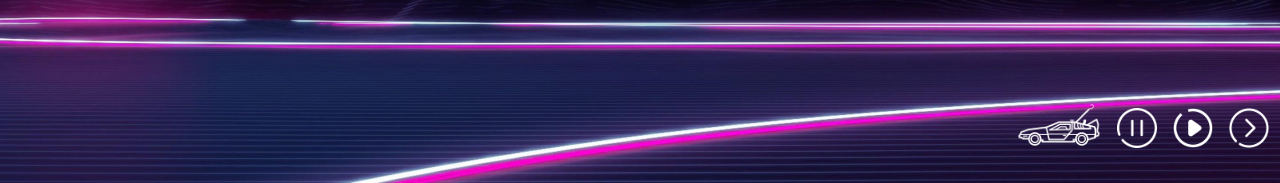
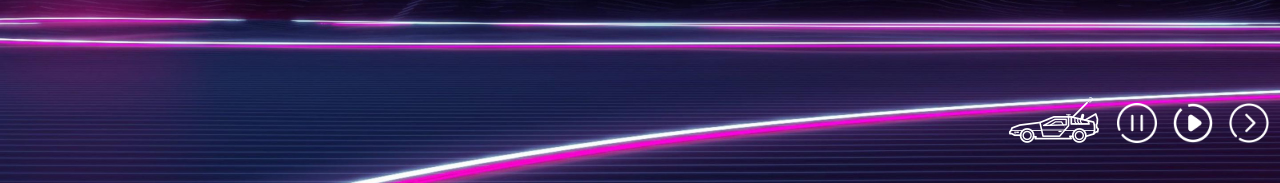
Before and after one commit to gza-ivalua/ivScrum, a PHP site: page /index.html in a window 1280 px wide. Shown: the part 617-800 px from the top of the page. Run offline with PHP 8.4, Linux system fonts and the light colour scheme; some libraries are stand-ins or nearby versions; some web fonts are replaced.

Commit message:
cauchy branch status

```diff
--- a/choice.css
+++ b/choice.css
@@ -309,6 +309,6 @@ input{
     color: white;
 }
 #cauchyStatusImg {
-    width: 55px;
-    height: 55px;
+    width: 100px;
+    height: 100px;
 }
--- a/choice.js
+++ b/choice.js
@@ -594,7 +594,7 @@ const initCauchyStatus = () => {
         if (s === true){
             icon = 'opened'
         }
-        img.setAttribute('src', `assets/icons/${icon}.png`);
+        img.setAttribute('src', `assets/icons/delorean-${icon}.png`);
         img.classList.remove('hidden')
     })
 }
--- a/index.html
+++ b/index.html
@@ -68,13 +68,10 @@
             </div>
         </div>
         <div class="music flex row">
-            <div class="flex cauchy-status">
-                <img class="hidden" id="cauchyStatusImg"/>
-            </div>
             <marquee class="dotted hidden">music sounds better with you</marquee>
             <div class="flex row player-actions">
                 <a href="./branches.html">
-                    <img width="90" src="delorean.png" class="delorean"/>
+                    <img width="90" src="./assets/icons/delorean.png" id="cauchyStatusImg" class="delorean"/>
                 </a>
                 <img class="pause button" width="40"  height="40" src="pause.png" />
                 <img class="play button" width="40" height="40" src="play.png" />
--- a/index.php
+++ b/index.php
@@ -1 +1 @@
-<?php include_once("choice.html"); ?>
+<?php include_once("index.html"); ?>
```
Also changed, not shown: assets/icons/delorean-locked.png (added), assets/icons/delorean-opened.png (added), assets/icons/delorean.png (renamed from delorean.png), 1 other file.
